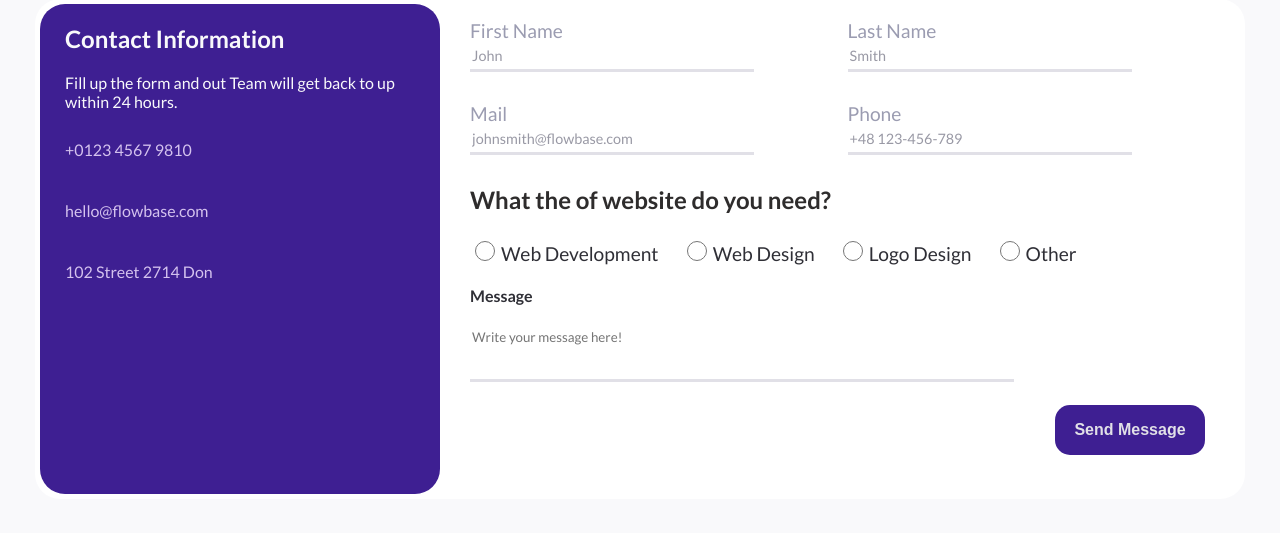
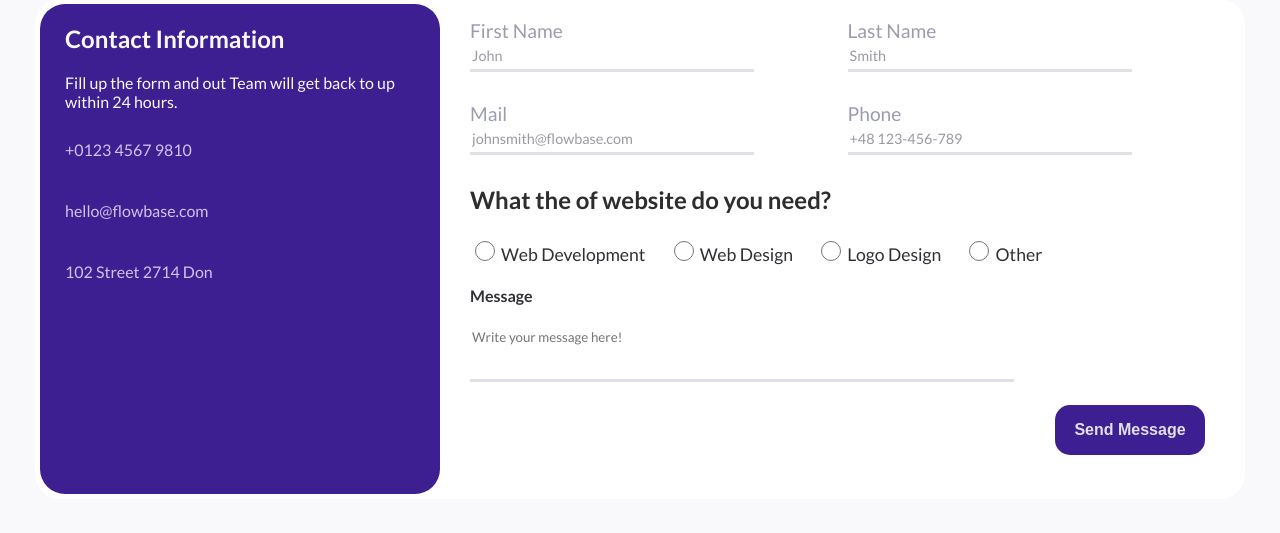
Before and after one commit to Zipeks/mail, a PHP site: page / in a window 1280 px wide. Shown: the part 159-692 px from the top of the page. Run offline with PHP 8.4, Linux system fonts and the light colour scheme.

Commit message:
font size change

```diff
--- a/style.css
+++ b/style.css
@@ -94,8 +94,9 @@ input:focus {
 }
 .typeOfSite > label {
    color: #2f2f36;
-   font-size: 1.2rem;
-   margin-right: 20px ;
+   font-size: 1.1rem;
+   margin-top: -7px;
+   margin-right: 20px;
 }
 input[type="radio"] {
    height: 20px;
```
